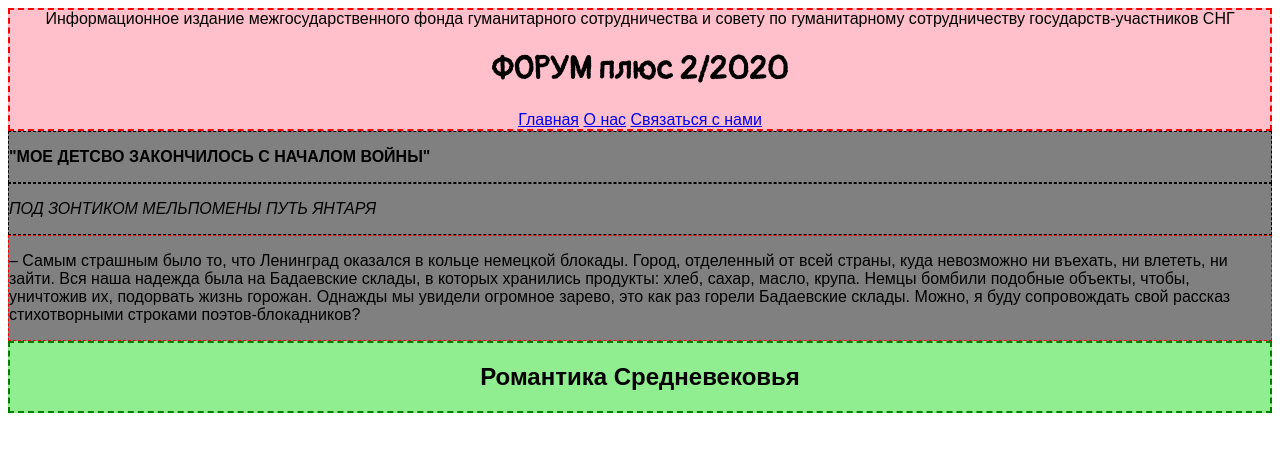
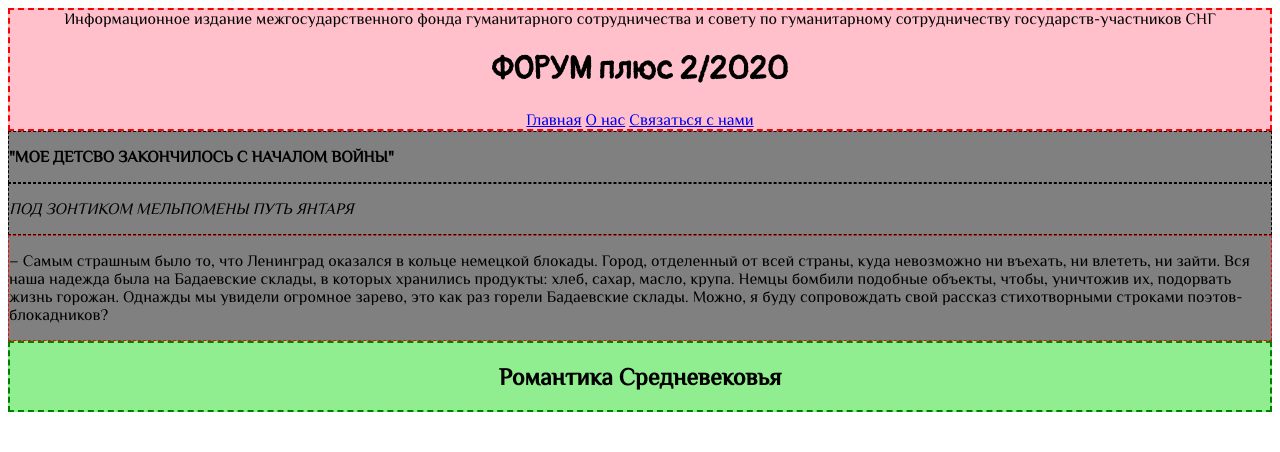
Before and after one commit to WebHeroSchool/magazine_Forum, a plain HTML site: page index.html in a window 1280 px wide. Drawn offline with Linux system fonts and the light colour scheme.

Commit message:
Разделил <link> с двумя href (на шрифты) на два <link>

```diff
--- a/index.html
+++ b/index.html
@@ -4,7 +4,8 @@
     <meta charset="utf-8">
     <title>Журнал Форум</title>
     <link rel="stylesheet" href="style.css" type="text/css"/>
-    <link href="https://fonts.googleapis.com/css2?family=Pangolin&display=swap" rel="stylesheet" href="https://fonts.googleapis.com/css2?family=Philosopher&display=swap" rel="stylesheet">
+    <link href="https://fonts.googleapis.com/css2?family=Philosopher&display=swap" rel="stylesheet">
+    <link href="https://fonts.googleapis.com/css2?family=Pangolin&display=swap" rel="stylesheet">
   </head>
   <body>
     <header class='header'>
```
